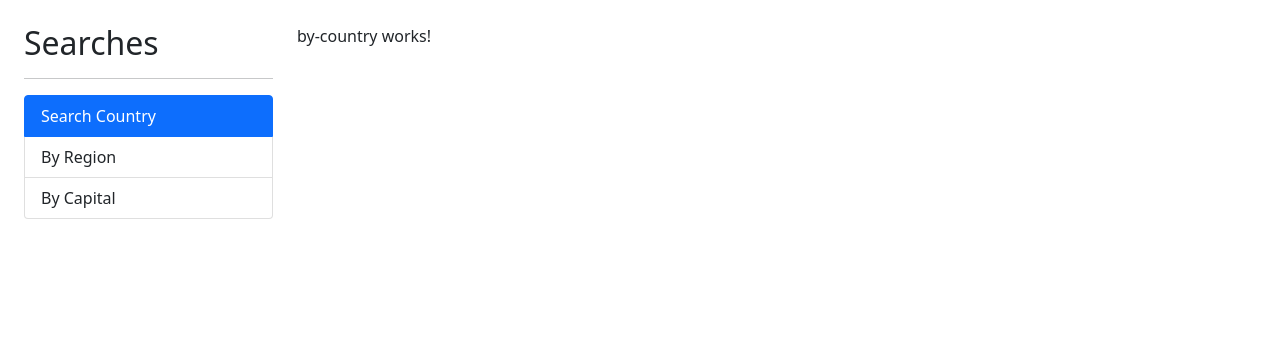
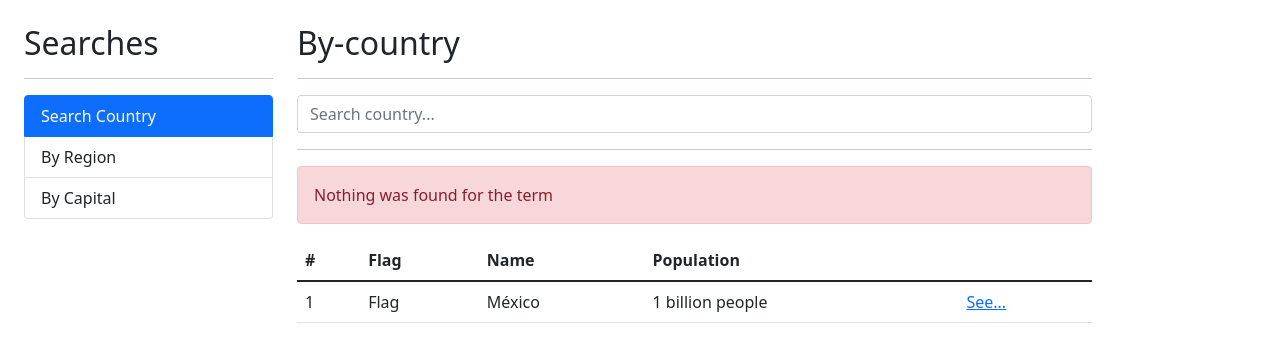
Before and after one commit to EduardoUDG/Angular_countries-app, an Angular app: page / in a window 1280 px wide. Shown: the top 362 px of the page. Built offline with nearby package versions, Linux system fonts and the light colour scheme.

Commit message:
component to serch by country

```diff
--- a/src/app/country/country.module.ts
+++ b/src/app/country/country.module.ts
@@ -1,5 +1,7 @@
 import { NgModule } from '@angular/core';
 import { CommonModule } from '@angular/common';
+import { FormsModule } from '@angular/forms';
+
 import { ByCapitalComponent } from './pages/by-capital/by-capital.component';
 import { ByCountryComponent } from './pages/by-country/by-country.component';
 import { ByRegionComponent } from './pages/by-region/by-region.component';
@@ -21,7 +23,8 @@
     ShowCountryComponent
   ],
   imports: [
-    CommonModule
+    CommonModule,
+    FormsModule
   ]
 })
 export class CountryModule { }
--- a/src/app/country/pages/by-country/by-country.component.html
+++ b/src/app/country/pages/by-country/by-country.component.html
@@ -1 +1,52 @@
-<p>by-country works!</p>
+<h2>By-country</h2>
+<hr>
+
+<div class="row">
+  <div class="col">
+    <form (ngSubmit)="search()" autocomplete="off">
+      <input
+        type="text"
+        name="term"
+        class="form-control"
+        placeholder="Search country..."
+        [(ngModel)]="term"
+      >
+    </form>
+  </div>
+</div>
+
+<hr>
+
+<div class="alert alert-danger">
+  Nothing was found for the term {{ term }}
+</div>
+
+
+<div class="row">
+  <div class="col">
+
+    <table class="table table-hover">
+      <thead>
+        <tr>
+          <th> # </th>
+          <th> Flag</th>
+          <th> Name </th>
+          <th> Population </th>
+          <th></th>
+        </tr>
+      </thead>
+      <tbody>
+        <tr>
+          <td>1</td>
+          <td>Flag</td>
+          <td>México</td>
+          <td>1 billion people</td>
+          <td>
+            <a href="#">See...</a>
+          </td>
+        </tr>
+      </tbody>
+    </table>
+
+  </div>
+</div>
--- a/src/app/country/pages/by-country/by-country.component.ts
+++ b/src/app/country/pages/by-country/by-country.component.ts
@@ -1,4 +1,4 @@
-import { Component, OnInit } from '@angular/core';
+import { Component } from '@angular/core';
 
 @Component({
   selector: 'app-by-country',
@@ -6,11 +6,19 @@
   styles: [
   ]
 })
-export class ByCountryComponent implements OnInit {
+export class ByCountryComponent {
+
+  term: string = '';
+
 
   constructor() { }
 
-  ngOnInit(): void {
+
+  search(): void {
+    if( this.term.trim().length > 0 ) {
+      console.log( this.term );
+      this.term = '';
+    }
   }
 
 }
```
